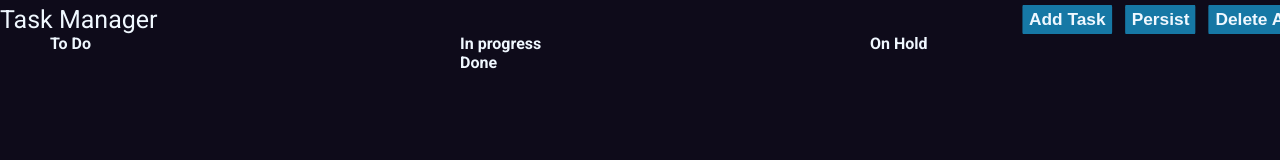
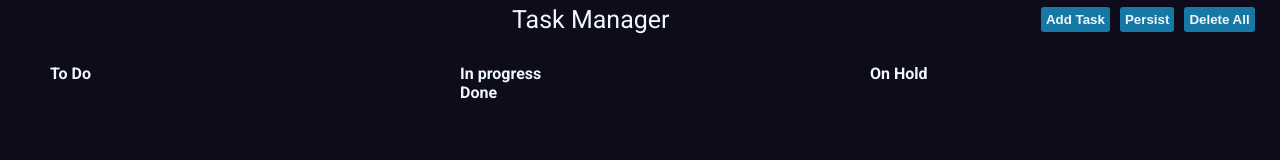
Before and after one commit to Freakx-UI/TaskManager, a plain HTML site: page index.html in a window 1280 px wide. Drawn offline with Linux system fonts and the light colour scheme.

Commit message:
Some css changes

```diff
--- a/style.css
+++ b/style.css
@@ -21,6 +21,8 @@ body {
     color: aliceblue;
     font-size: 25px;
     margin-top: 5px;
+    margin-bottom: 30px;
+    padding-left: 40%;
     display: flex;
     justify-content: space-between;
     overflow: hidden;
@@ -30,7 +32,7 @@ body {
 .button-container {
     display: flex;
     flex-wrap: nowrap;
-    transform: scale(1.3);
+    padding-right: 2%;
 }
 
 .menu-button,
@@ -96,7 +98,6 @@ body {
 }
 
 .stage-containers {
-    /*border: 3px solid white;*/
     min-width: 360px;
 }
 
@@ -122,7 +123,7 @@ body {
     margin-bottom: 10px;
     background-color: var(--ContainerColor);
     border-radius: 5px;
-    box-shadow: 15px 15px 10px rgba(240, 248, 255, 0.164);
+    box-shadow: 10px 12px 10px rgba(240, 248, 255, 0.164);
 }
 
 .tittle-line-through {
```
